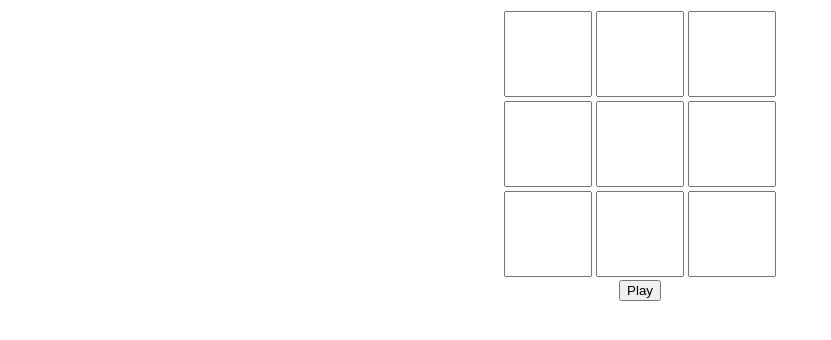
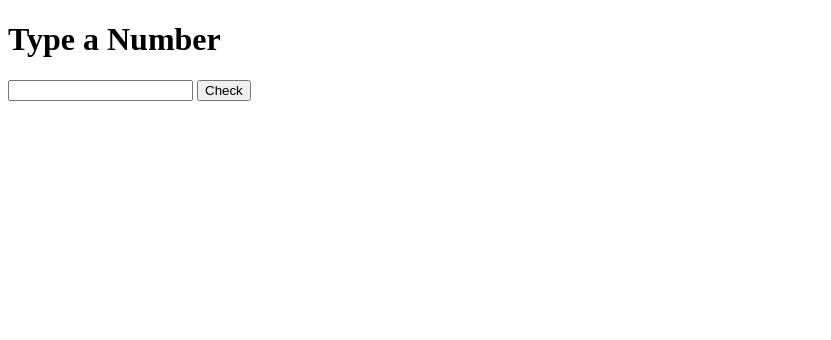
Before and after one commit to jamesjoy-2k24/JS-Excercise, a plain HTML site: page Tic-Tac-Toe/index.html in a window 1280 px wide. Shown: the whole page, without its empty margins (0-831 px from the left). Drawn offline with Linux system fonts and the light colour scheme.

Commit message:
Some small updates

```diff
--- a/Tic-Tac-Toe/index.html
+++ b/Tic-Tac-Toe/index.html
@@ -5,41 +5,12 @@
     <meta name="viewport" content="width=device-width, initial-scale=1.0">
     <title>Document</title>
 </head>
-<style>
-    form{
-        text-align: center;
-    }
-    table{
-        margin: 0 auto;
-    }
-    input {
-        width: 5rem;
-        height: 5rem;
-        font-size: 3rem;
-        text-align: center;
-    }
-</style>
 <body>
-    <form action="">
-        <table>
-            <tr>
-                <td><input type="text" id="a"></td>
-                <td><input type="text" id="b"></td>
-                <td><input type="text" id="c"></td>
-            </tr>
-            <tr>
-                <td><input type="text" id="d"></td>
-                <td><input type="text" id="e"></td>
-                <td><input type="text" id="f"></td>
-            </tr>
-            <tr>
-                <td><input type="text" id="g"></td>
-                <td><input type="text" id="h"></td>
-                <td><input type="text" id="i"></td>
-            </tr>
-        </table>
-        <button type="button" onclick="play()">Play</button>
-    </form>
+    <h1>Type a Number</h1>
+    <input type="text" id="ip">
+    <button onclick="check()">Check</button>
+    <p id="result"></p>
 
+    <script src="script.js"></script>
 </body>
 </html>
--- a/Tic-Tac-Toe/script.js
+++ b/Tic-Tac-Toe/script.js
@@ -0,0 +1,17 @@
+var r = document.getElementById("result");
+var ip = document.getElementById("ip");
+
+function check() {
+    var a = ip.value;
+    try {
+        if (isNaN(a)) throw "input is not a number";
+        a = Number(a);
+        if (a > 100) throw "a is too high";
+        if (a < 100) throw "a is too low"
+    } catch (err) {
+        r.innerHTML = err;
+    }
+    finally {
+        ip.value = "";
+    }
+};
```
Also changed, not shown: Bitwise/script.js (+4 -3 lines), ex02-addNumber/script.js (+8 -17 lines), example/index.html (added, +15 -0 lines), example/script.js (added, +18 -0 lines).
